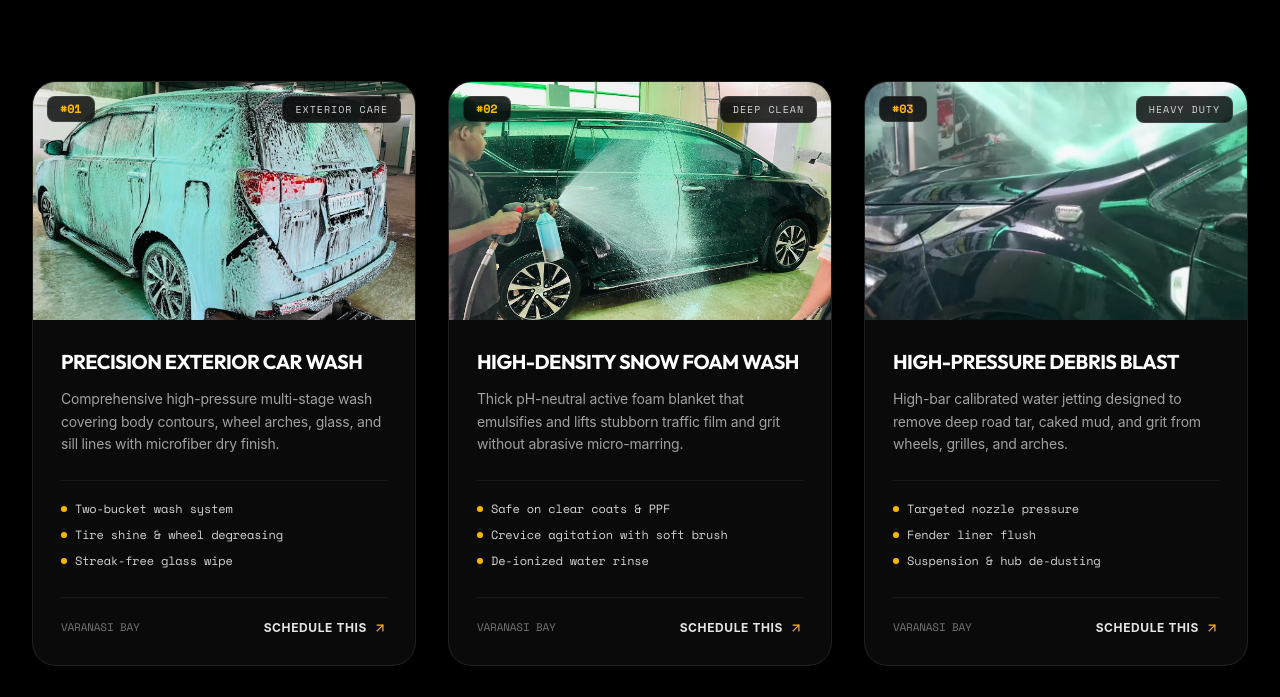
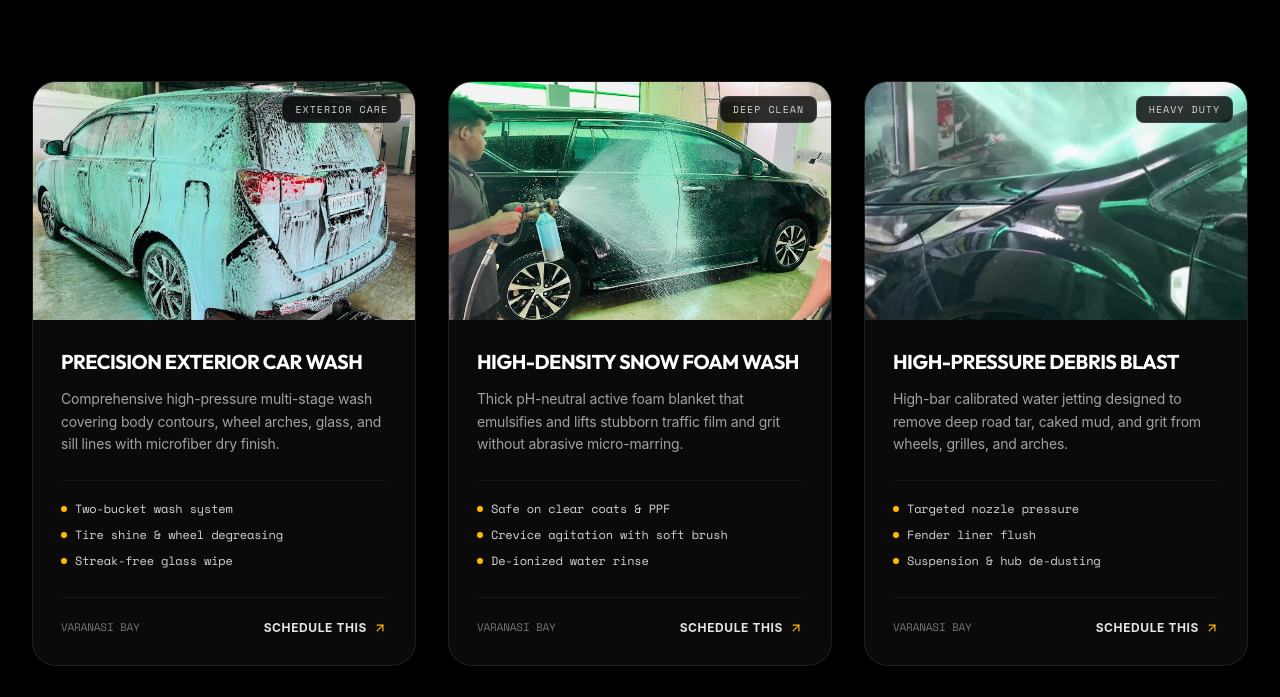
Before and after one commit to avinash345461-star/roadstar-garage, a React (Vite) app: page / in a window 1280 px wide. Shown: the part 1574-2271 px from the top of the page. Built offline with nearby package versions, Linux system fonts and the light colour scheme.

Commit message:
Remove #01 number overlays from service images

```diff
--- a/src/components/Services.jsx
+++ b/src/components/Services.jsx
@@ -136,11 +136,6 @@ export default function Services({ onSelectService }) {
                   loading="lazy"
                 />
 
-                {/* Number Badge */}
-                <div className="absolute top-2.5 left-2.5 sm:top-3.5 sm:left-3.5 px-2.5 py-0.5 sm:px-3 sm:py-1 rounded-md sm:rounded-lg bg-black/80 border border-white/10 backdrop-blur-md text-[11px] sm:text-xs font-mono font-bold text-amber-400">
-                  #{srv.number}
-                </div>
-
                 {/* Category Badge */}
                 <div className="absolute top-2.5 right-2.5 sm:top-3.5 sm:right-3.5 px-2.5 py-0.5 sm:px-3 sm:py-1 rounded-md sm:rounded-lg bg-black/80 border border-white/10 backdrop-blur-md text-[9px] sm:text-[10px] font-mono uppercase tracking-widest text-neutral-300">
                   {srv.category}
```
